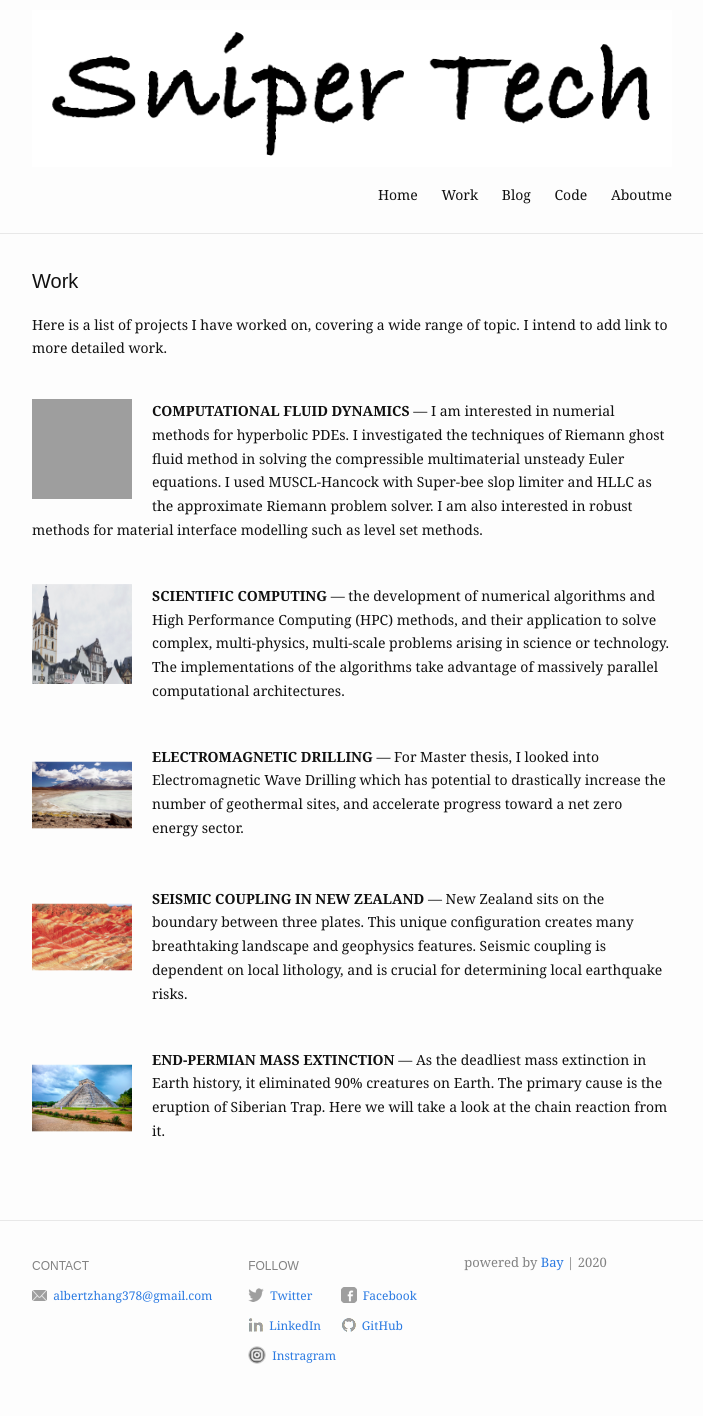
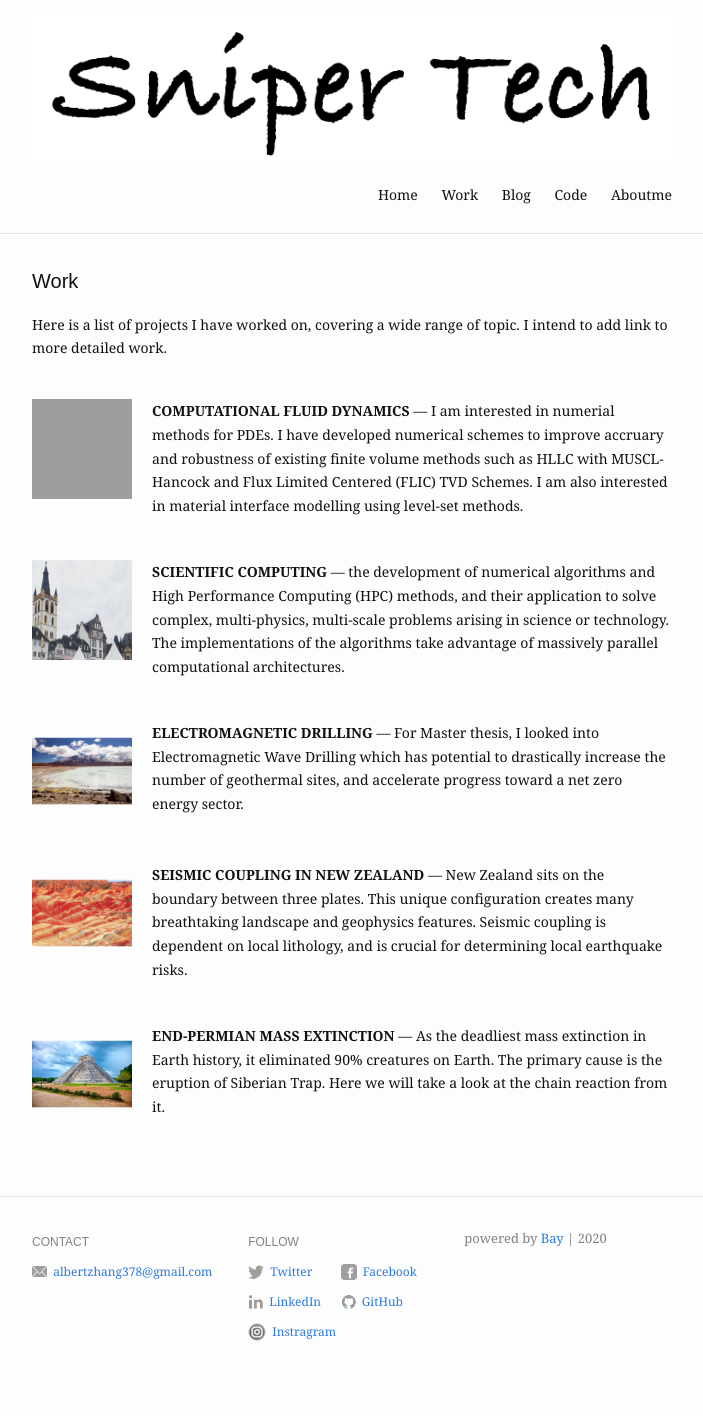
Before and after one commit to albert97/Snippet_Tech, a Jekyll site: the page built from work.md, in a window 1280 px wide. Shown: the whole page, without its empty margins (288-991 px from the left). Built offline with Jekyll 4.4.1, drawn with Linux system fonts in a browser that asks for light colours; after the commit the page ends 1392 px from its top, so only the background shows below that.

Commit message:
Update work.md

```diff
--- a/work.md
+++ b/work.md
@@ -9,7 +9,7 @@ items:
     image:
       src: /assets/img/work/Cancun.JPG
       alt: sand
-    description:  I am interested in numerial methods for hyperbolic PDEs. I investigated the techniques of Riemann ghost fluid method in solving the compressible multimaterial unsteady Euler equations. I used MUSCL-Hancock with Super-bee slop limiter and HLLC as the approximate Riemann problem solver. I am also interested in robust methods for material interface modelling such as level set methods.
+    description:  I am interested in numerial methods for PDEs. I have developed numerical schemes to improve accruary and robustness of existing finite volume methods such as HLLC with MUSCL-Hancock and Flux Limited Centered (FLIC) TVD Schemes. I am also interested in material interface modelling using level-set methods.
 
   - title: SCIENTIFIC COMPUTING
     image:
```
